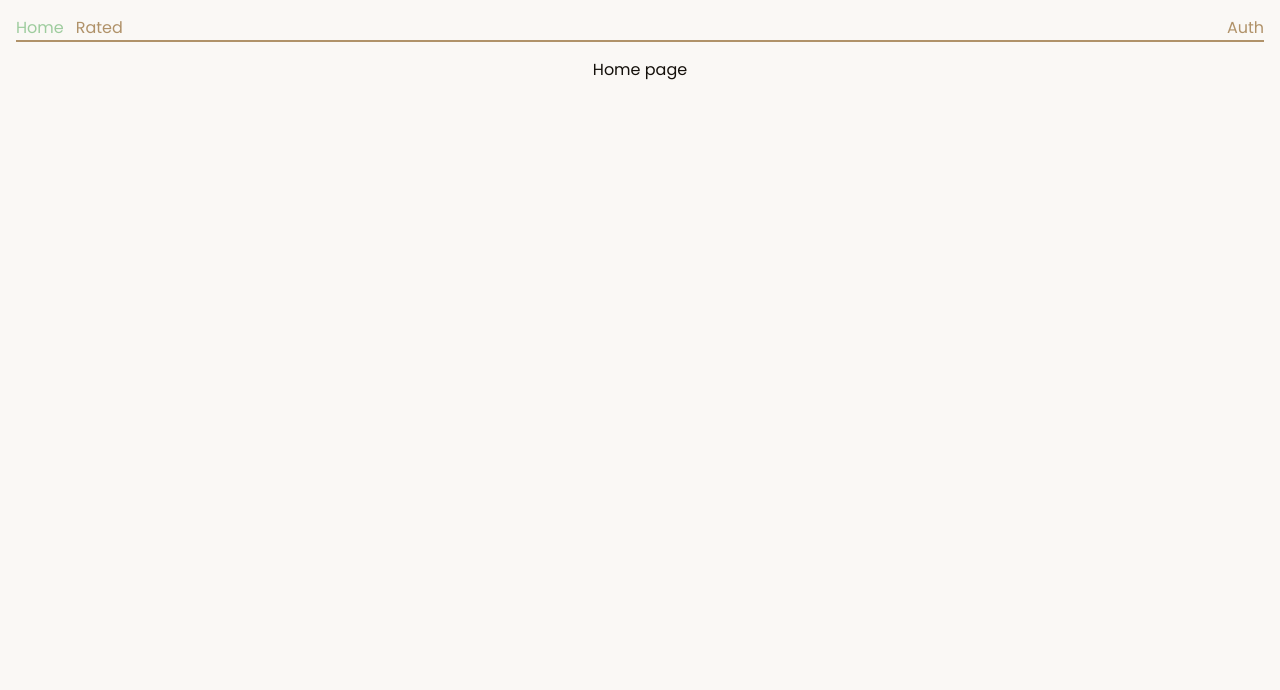
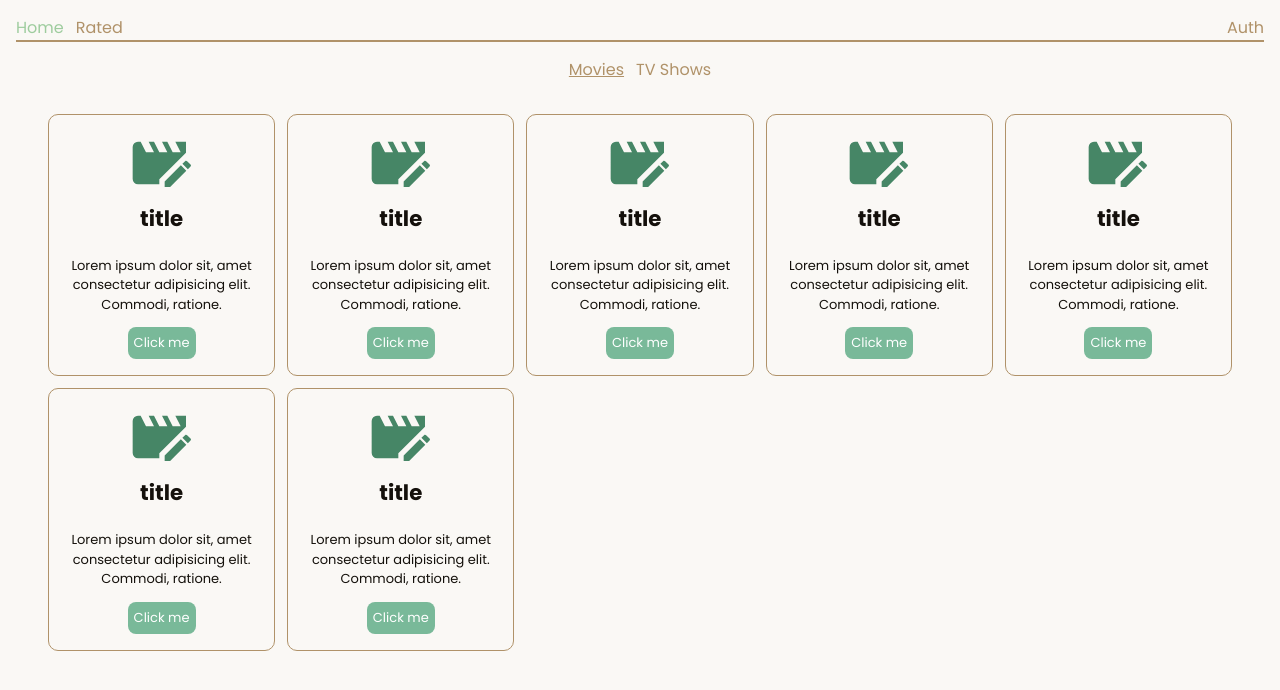
Before and after one commit to jspvg/movie-rating-react, a React (Vite) app: page / in a window 1280 px wide. Shown: the top 690 px of the page. Built offline with nearby package versions, Linux system fonts and the light colour scheme; sample sign-in values are in the browser's storage.

Commit message:
added grid display with mock data

```diff
--- /dev/null
+++ b/src/components/DisplayCard.tsx
@@ -0,0 +1,18 @@
+import { DisplayData } from '../utils/types';
+
+type DisplayCardProps = DisplayData;
+
+export const DisplayCard = ({
+  poster,
+  title,
+  description,
+}: DisplayCardProps) => {
+  return (
+    <div className="display-card">
+      <img src={poster} alt="poster" />
+      <h5>{title}</h5>
+      <p>{description}</p>
+      <button>Click me</button>
+    </div>
+  );
+};
--- a/src/index.scss
+++ b/src/index.scss
@@ -137,3 +137,7 @@ nav {
   margin-bottom: 1rem;
   width: 100%;
 }
+
+p {
+  font-size: small;
+}
--- /dev/null
+++ b/src/pages/home/DisplayGrid.tsx
@@ -0,0 +1,21 @@
+import { DisplayCard } from '../../components/DisplayCard';
+import { DisplayData } from '../../utils/types';
+
+type DisplayGridProps = {
+  dataset: DisplayData[];
+};
+
+export const DisplayGrid = ({ dataset }: DisplayGridProps) => {
+  return (
+    <div className="display-grid">
+      {dataset.map((data, index) => (
+        <DisplayCard
+          key={index}
+          poster={data.poster}
+          title={data.title}
+          description={data.description}
+        />
+      ))}
+    </div>
+  );
+};
--- a/src/pages/home/index.tsx
+++ b/src/pages/home/index.tsx
@@ -1,5 +1,39 @@
+import { useState } from 'react';
+import { DisplayGrid } from './DisplayGrid';
+import { movieData, tvData } from '../../utils/mockData';
+
+enum DisplayType {
+  Movies = 'movies',
+  TVShows = 'tvshows',
+}
+
 const Home = () => {
-  return <>Home page</>;
+  const [displayType, setDisplayType] = useState<DisplayType>(
+    DisplayType.Movies,
+  );
+  return (
+    <div className="home-page">
+      <div className="switch">
+        <a
+          onClick={() => setDisplayType(DisplayType.Movies)}
+          className={displayType === DisplayType.Movies ? 'underline' : ''}
+        >
+          Movies
+        </a>
+        <a
+          onClick={() => setDisplayType(DisplayType.TVShows)}
+          className={displayType === DisplayType.TVShows ? 'underline' : ''}
+        >
+          TV Shows
+        </a>
+      </div>
+      {displayType === DisplayType.Movies ? (
+        <DisplayGrid dataset={movieData} />
+      ) : (
+        <DisplayGrid dataset={tvData} />
+      )}
+    </div>
+  );
 };
 
 export default Home;
--- a/src/styles/components.scss
+++ b/src/styles/components.scss
@@ -1,4 +1,5 @@
-.nav-left, .nav-right {
+.nav-left,
+.nav-right {
   display: flex;
   flex-direction: row;
 }
@@ -7,10 +8,62 @@
   gap: 12px;
 }
 
+.auth-page,
+.home-page {
+  display: flex;
+  flex-direction: column;
+  align-items: center;
+  height: 100%;
+}
+
 .auth-page {
+  justify-content: center;
+}
+
+.switch {
+  display: flex;
+  flex-direction: row;
+  gap: 12px;
+
+  a {
+    cursor: pointer;
+  }
+}
+
+.underline {
+  text-decoration: underline;
+}
+
+.display-grid {
+  display: grid;
+  grid-template-columns: repeat(5, 1fr);
+  gap: 12px;
+  padding: 2rem;
+}
+
+.display-card {
   display: flex;
   flex-direction: column;
   justify-content: center;
   align-items: center;
-  height: 100%;
+  border: 1px solid var(--primary-color);
+  border-radius: 10px;
+  padding: 1rem;
+
+  button {
+    color: white;
+    padding: 5px;
+    font-size: small;
+    font-weight: 400;
+    background-color: var(--accent-color);
+  }
+
+  img {
+    width: 4rem;
+    height: 4rem;
+  }
+
+  h5 {
+    margin: 0.5rem 0;
+  }
 }
--- /dev/null
+++ b/src/utils/mockData.ts
@@ -0,0 +1,65 @@
+export const movieData = [
+  {
+    poster: '/logo.svg',
+    title: 'title',
+    description:
+      'Lorem ipsum dolor sit, amet consectetur adipisicing elit. Commodi, ratione.',
+  },
+  {
+    poster: '/logo.svg',
+    title: 'title',
+    description:
+      'Lorem ipsum dolor sit, amet consectetur adipisicing elit. Commodi, ratione.',
+  },
+  {
+    poster: '/logo.svg',
+    title: 'title',
+    description:
+      'Lorem ipsum dolor sit, amet consectetur adipisicing elit. Commodi, ratione.',
+  },
+  {
+    poster: '/logo.svg',
+    title: 'title',
+    description:
+      'Lorem ipsum dolor sit, amet consectetur adipisicing elit. Commodi, ratione.',
+  },
+  {
+    poster: '/logo.svg',
+    title: 'title',
+    description:
+      'Lorem ipsum dolor sit, amet consectetur adipisicing elit. Commodi, ratione.',
+  },
+  {
+    poster: '/logo.svg',
+    title: 'title',
+    description:
+      'Lorem ipsum dolor sit, amet consectetur adipisicing elit. Commodi, ratione.',
+  },
+  {
+    poster: '/logo.svg',
+    title: 'title',
+    description:
+      'Lorem ipsum dolor sit, amet consectetur adipisicing elit. Commodi, ratione.',
+  },
+];
+
+export const tvData = [
+  {
+    poster: '/logo.svg',
+    title: 'title',
+    description:
+      'Lorem ipsum dolor sit, amet consectetur adipisicing elit. Commodi, ratione.',
+  },
+  {
+    poster: '/logo.svg',
+    title: 'title',
+    description:
+      'Lorem ipsum dolor sit, amet consectetur adipisicing elit. Commodi, ratione.',
+  },
+  {
+    poster: '/logo.svg',
+    title: 'title',
+    description:
+      'Lorem ipsum dolor sit, amet consectetur adipisicing elit. Commodi, ratione.',
+  },
+];
--- /dev/null
+++ b/src/utils/types.ts
@@ -0,0 +1,5 @@
+export type DisplayData = {
+  poster: string;
+  title: string;
+  description: string;
+};
```
